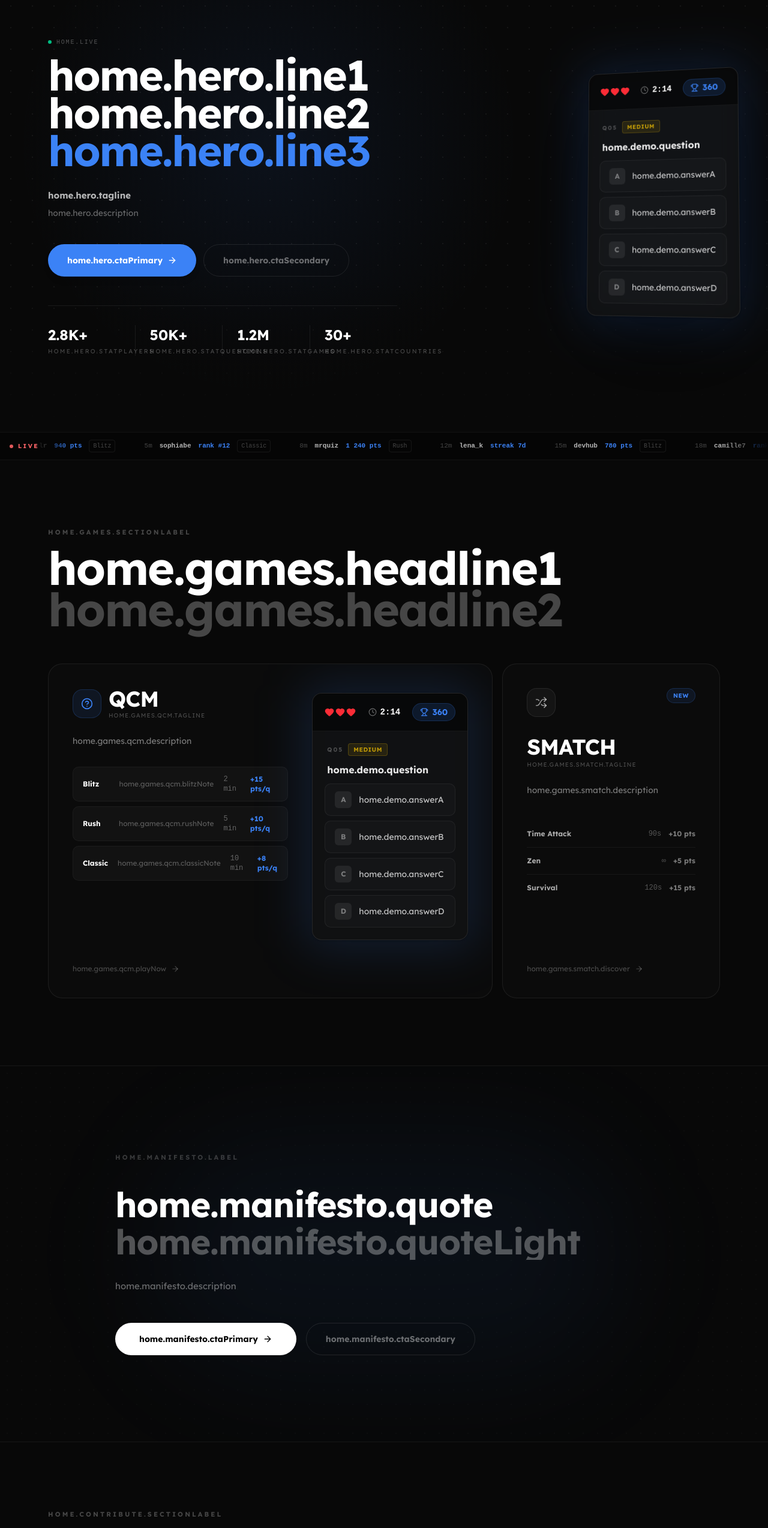
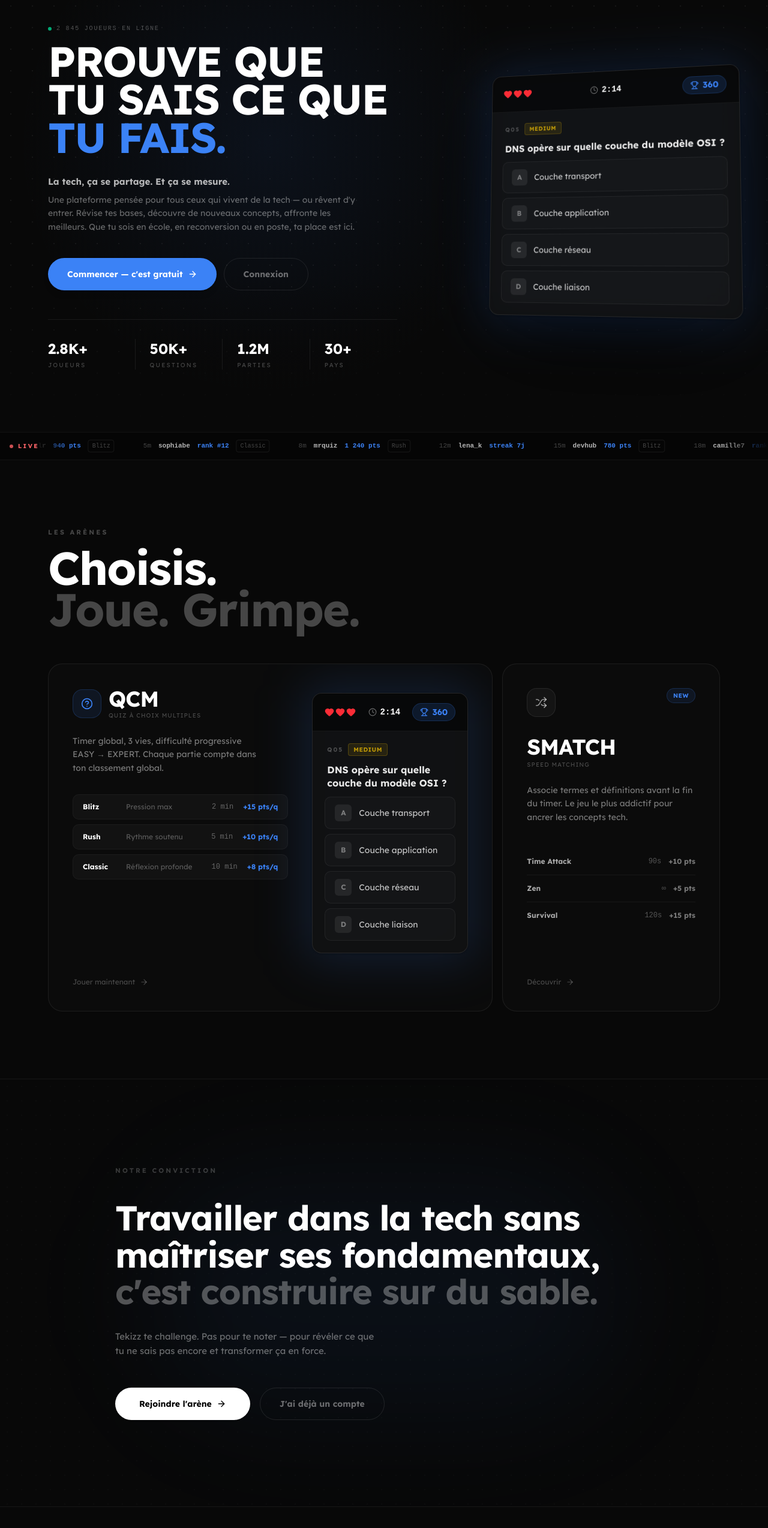
Before and after one commit to Annouuuuuuu/Tekkiz, a React (Vite) app in the folder frontend/: page / in a window 1280 px wide. Shown: the part 80-2627 px from the top of the page at 60% size. Built offline with nearby package versions, Linux system fonts and the light colour scheme.

Commit message:
refactor(home): remove i18n, hardcode French throughout
Also fix remaining English confirm dialog in Settings reset stats action.

```diff
--- a/frontend/src/pages/Home.jsx
+++ b/frontend/src/pages/Home.jsx
@@ -4,7 +4,6 @@
   ArrowRight, Shuffle, HelpCircle, Heart, Trophy,
   Clock, ChevronDown, PenLine, Code2, HandHeart,
 } from "lucide-react";
-import { useTranslation } from "react-i18next";
 import AuthModal from "@/components/auth/AuthModal";
 
 // ─────────────────────────────────────────────────────────────────────────────
@@ -15,18 +14,66 @@
   { user: "axelr",    val: "940 pts",    mode: "Blitz",    ago: "2m" },
   { user: "sophiabe", val: "rank #12",   mode: "Classic",  ago: "5m" },
   { user: "mrquiz",   val: "1 240 pts",  mode: "Rush",     ago: "8m" },
-  { user: "lena_k",   val: "streak 7d",  mode: "",         ago: "12m" },
+  { user: "lena_k",   val: "streak 7j",  mode: "",         ago: "12m" },
   { user: "devhub",   val: "780 pts",    mode: "Blitz",    ago: "15m" },
   { user: "camille7", val: "rank #3",    mode: "Classic",  ago: "18m" },
   { user: "noxvoid",  val: "1 080 pts",  mode: "Survival", ago: "22m" },
   { user: "julek",    val: "860 pts",    mode: "Rush",     ago: "27m" },
 ];
 
+const FAQ_ITEMS = [
+  {
+    q: "C'est quoi Tekizz ?",
+    a: "Une plateforme de quiz pour les passionnés de tech. Deux jeux : QCM pour tester tes connaissances sous pression, Smatch pour associer termes et définitions en temps limité.",
+  },
+  {
+    q: "Pour qui c'est fait ?",
+    a: "Pour tous ceux qui s'intéressent à la tech — devs, étudiants, SRE, data scientists, passionnés de cybersécurité. Si tu veux tester et renforcer tes fondamentaux, Tekizz est fait pour toi.",
+  },
+  {
+    q: "C'est gratuit ?",
+    a: "Oui. Créer un compte suffit. Aucune limitation sur le nombre de parties. Le classement global et les statistiques détaillées sont accessibles à tous.",
+  },
+  {
+    q: "Quelles catégories de questions ?",
+    a: "Algorithmique, structures de données, réseaux, sécurité, DevOps, OS, bases de données, culture tech. Le contenu évolue régulièrement — et tu peux contribuer en soumettant tes propres questions.",
+  },
+  {
+    q: "Comment fonctionne le classement ?",
+    a: "Basé sur ton score moyen sur toutes tes parties. Mis à jour en temps réel après chaque session. Les classements QCM et Smatch sont indépendants.",
+  },
+];
+
+const DEMO_ANSWERS = [
+  { l: "A", text: "Couche transport" },
+  { l: "B", text: "Couche application" },
+  { l: "C", text: "Couche réseau" },
+  { l: "D", text: "Couche liaison" },
+];
+
+const CONTRIBUTE_ITEMS = [
+  {
+    Icon: PenLine,
+    title: "Contenu",
+    body: "Enrichis la plateforme en soumettant du contenu — questions, ressources, corrections — pour faire évoluer les jeux.",
+  },
+  {
+    Icon: Code2,
+    title: "Code",
+    body: "Signale des bugs, propose de nouvelles fonctionnalités ou contribue directement au code source de la plateforme.",
+  },
+  {
+    Icon: HandHeart,
+    title: "Soutien",
+    body: "Aide à financer l'hébergement et le développement pour que Tekizz reste gratuit et continue d'évoluer.",
+  },
+];
+
 // ─────────────────────────────────────────────────────────────────────────────
 // INTERACTIVE QCM DEMO CARD
 // ─────────────────────────────────────────────────────────────────────────────
 
-function GameCard({ question, answers }) {
+function GameCard() {
   const [picked, setPicked] = useState(null);
   const CORRECT = 1;
   const revealed = picked !== null;
@@ -60,12 +107,12 @@
             </span>
           </div>
           <p className="text-base font-semibold leading-snug text-white/90">
-            {question}
+            DNS opère sur quelle couche du modèle OSI ?
           </p>
         </div>
 
         <div className="px-5 pb-5 space-y-2">
-          {answers.map((a, i) => {
+          {DEMO_ANSWERS.map((a, i) => {
             const sel = picked === i;
             const cor = i === CORRECT;
             let card = "border-white/[0.06] bg-white/[0.02] hover:border-white/20";
@@ -201,33 +248,11 @@
 const EASE_OUT_EXPO = [0.16, 1, 0.3, 1];
 
 export default function Home() {
-  const { t } = useTranslation("home");
   const [authOpen, setAuthOpen] = useState(false);
   const [authMode, setAuthMode] = useState("signup");
   const heroRef = useRef(null);
 
   const open = (mode) => { setAuthMode(mode); setAuthOpen(true); };
-
-  const demoAnswers = [
-    { l: "A", text: t("home.demo.answerA") },
-    { l: "B", text: t("home.demo.answerB") },
-    { l: "C", text: t("home.demo.answerC") },
-    { l: "D", text: t("home.demo.answerD") },
-  ];
-
-  const faqItems = [
-    { question: t("home.faq.q1.question"), answer: t("home.faq.q1.answer") },
-    { question: t("home.faq.q2.question"), answer: t("home.faq.q2.answer") },
-    { question: t("home.faq.q3.question"), answer: t("home.faq.q3.answer") },
-    { question: t("home.faq.q4.question"), answer: t("home.faq.q4.answer") },
-    { question: t("home.faq.q5.question"), answer: t("home.faq.q5.answer") },
-  ];
-
-  const contributeItems = [
-    { Icon: PenLine, title: t("home.contribute.contentTitle"), body: t("home.contribute.contentBody") },
-    { Icon: Code2,   title: t("home.contribute.codeTitle"),    body: t("home.contribute.codeBody") },
-    { Icon: HandHeart, title: t("home.contribute.supportTitle"), body: t("home.contribute.supportBody") },
-  ];
 
   // Cursor-tracking spotlight — CSS vars only, zero re-renders
   useEffect(() => {
@@ -256,7 +281,6 @@
             "radial-gradient(700px circle at var(--cx,35%) var(--cy,40%), oklch(0.62 0.19 260/.08) 0%, transparent 60%), #080808",
         }}
       >
-        {/* Dot matrix */}
         <div
           className="pointer-events-none absolute inset-0"
           style={{
@@ -264,13 +288,11 @@
             backgroundSize: "36px 36px",
           }}
         />
-        {/* Bottom mist */}
         <div className="pointer-events-none absolute bottom-0 inset-x-0 h-64 bg-gradient-to-t from-[#080808] to-transparent" />
 
         <div className="relative flex-1 flex flex-col justify-center px-6 sm:px-10 lg:px-20 pt-24 pb-16 lg:pt-28 lg:pb-24 max-w-[1400px] mx-auto w-full">
           <div className="max-w-3xl xl:max-w-[52%]">
 
-            {/* Live indicator */}
             <motion.p
               initial={{ opacity: 0 }}
               animate={{ opacity: 1 }}
@@ -278,30 +300,28 @@
               className="mb-4 flex items-center gap-2 text-[10px] font-mono tracking-[0.18em] text-white/30 uppercase"
             >
               <span className="h-1.5 w-1.5 rounded-full bg-emerald-400 animate-pulse shrink-0" />
-              {t("home.live", { count: "2 845" })}
+              2 845 joueurs en ligne
             </motion.p>
 
-            {/* Headline */}
             <h1 className="text-[clamp(2rem,5.5vw,5rem)] font-black leading-[0.9] tracking-[-0.03em]">
               {[
-                { key: "home.hero.line1", accent: false },
-                { key: "home.hero.line2", accent: false },
-                { key: "home.hero.line3", accent: true },
-              ].map(({ key, accent }, i) => (
-                <div key={key} className="overflow-hidden">
+                { text: "PROUVE QUE", accent: false },
+                { text: "TU SAIS CE QUE", accent: false },
+                { text: "TU FAIS.", accent: true },
+              ].map(({ text, accent }, i) => (
+                <div key={i} className="overflow-hidden">
                   <motion.div
                     initial={{ y: "110%" }}
                     animate={{ y: "0%" }}
                     transition={{ delay: 0.15 + i * 0.12, duration: 0.7, ease: EASE_OUT_EXPO }}
                     className={accent ? "text-primary" : ""}
                   >
-                    {t(key)}
+                    {text}
                   </motion.div>
                 </div>
               ))}
             </h1>
 
-            {/* Subtext */}
             <motion.div
               initial={{ opacity: 0, y: 10 }}
               animate={{ opacity: 1, y: 0 }}
@@ -309,14 +329,16 @@
               className="mt-8 max-w-[520px] space-y-2"
             >
               <p className="text-[15px] font-semibold text-white/70 leading-snug">
-                {t("home.hero.tagline")}
+                La tech, ça se partage. Et ça se mesure.
               </p>
               <p className="text-sm text-white/38 leading-relaxed">
-                {t("home.hero.description")}
+                Une plateforme pensée pour tous ceux qui vivent de la tech — ou
+                rêvent d'y entrer. Révise tes bases, découvre de nouveaux
+                concepts, affronte les meilleurs. Que tu sois en école, en
+                reconversion ou en poste, ta place est ici.
               </p>
             </motion.div>
 
-            {/* CTAs */}
             <motion.div
               initial={{ opacity: 0, y: 10 }}
               animate={{ opacity: 1, y: 0 }}
@@ -327,18 +349,17 @@
                 onClick={() => open("signup")}
                 className="group inline-flex items-center gap-2 bg-primary rounded-full px-8 py-4 text-sm font-bold text-white shadow-xl shadow-primary/20 hover:brightness-110 hover:shadow-primary/35 transition-all"
               >
-                {t("home.hero.ctaPrimary")}
+                Commencer — c'est gratuit
                 <ArrowRight className="h-4 w-4 transition-transform group-hover:translate-x-1" />
               </button>
               <button
                 onClick={() => open("login")}
                 className="inline-flex items-center px-8 py-4 rounded-full text-sm font-semibold text-white/40 border border-white/[0.09] hover:border-white/25 hover:text-white/70 transition-all"
               >
-                {t("home.hero.ctaSecondary")}
+                Connexion
               </button>
             </motion.div>
 
-            {/* Stats strip */}
             <motion.div
               initial={{ opacity: 0 }}
               animate={{ opacity: 1 }}
@@ -346,20 +367,19 @@
               className="mt-12 pt-8 border-t border-white/[0.07] grid grid-cols-2 sm:grid-cols-4 gap-6 sm:gap-0 sm:divide-x sm:divide-white/[0.07]"
             >
               {[
-                { val: "2.8K+", labelKey: "home.hero.statPlayers" },
-                { val: "50K+",  labelKey: "home.hero.statQuestions" },
-                { val: "1.2M",  labelKey: "home.hero.statGames" },
-                { val: "30+",   labelKey: "home.hero.statCountries" },
+                { val: "2.8K+", label: "joueurs" },
+                { val: "50K+",  label: "questions" },
+                { val: "1.2M",  label: "parties" },
+                { val: "30+",   label: "pays" },
               ].map(s => (
-                <div key={s.labelKey} className="sm:px-6 first:pl-0 last:pr-0">
+                <div key={s.label} className="sm:px-6 first:pl-0 last:pr-0">
                   <p className="text-2xl font-black tabular-nums">{s.val}</p>
-                  <p className="text-[10px] uppercase tracking-[0.22em] text-white/25 mt-1">{t(s.labelKey)}</p>
+                  <p className="text-[10px] uppercase tracking-[0.22em] text-white/25 mt-1">{s.label}</p>
                 </div>
               ))}
             </motion.div>
           </div>
 
-          {/* Floating game card — xl+ screens */}
           <div className="absolute right-12 top-1/2 -translate-y-1/2 hidden xl:block">
             <motion.div
               initial={{ opacity: 0, x: 60 }}
@@ -372,7 +392,7 @@
                 filter: "drop-shadow(0px 40px 80px rgba(0,0,0,0.85))",
               }}
             >
-              <GameCard question={t("home.demo.question")} answers={demoAnswers} />
+              <GameCard />
             </motion.div>
           </div>
         </div>
@@ -396,17 +416,17 @@
           className="mb-14"
         >
           <p className="text-[11px] font-black uppercase tracking-[0.28em] text-white/25 mb-4">
-            {t("home.games.sectionLabel")}
+            Les arènes
           </p>
           <h2 className="text-[clamp(2.5rem,6vw,6rem)] font-black leading-[0.9] tracking-tight">
-            {t("home.games.headline1")}<br />
-            <span className="text-white/25">{t("home.games.headline2")}</span>
+            Choisis.<br />
+            <span className="text-white/25">Joue. Grimpe.</span>
           </h2>
         </motion.div>
 
         <div className="grid grid-cols-1 lg:grid-cols-3 gap-4">
 
-          {/* ── QCM (col-span-2) ─────────────────────────────────────────── */}
+          {/* ── QCM ─────────────────────────────────────────── */}
           <motion.div
             initial={{ opacity: 0, y: 28 }}
             whileInView={{ opacity: 1, y: 0 }}
@@ -426,27 +446,28 @@
                   <div>
                     <h3 className="text-4xl font-black leading-none tracking-tight">QCM</h3>
                     <p className="text-[10px] text-white/25 uppercase tracking-widest mt-0.5">
-                      {t("home.games.qcm.tagline")}
+                      Quiz à choix multiples
                     </p>
                   </div>
                 </div>
 
                 <p className="text-sm text-white/45 leading-relaxed mb-8 max-w-xs">
-                  {t("home.games.qcm.description")}
+                  Timer global, 3 vies, difficulté progressive EASY → EXPERT.
+                  Chaque partie compte dans ton classement global.
                 </p>
 
                 <div className="space-y-2">
                   {[
-                    { name: "Blitz",   time: "2 min",  pts: "+15 pts/q", noteKey: "home.games.qcm.blitzNote" },
-                    { name: "Rush",    time: "5 min",  pts: "+10 pts/q", noteKey: "home.games.qcm.rushNote" },
-                    { name: "Classic", time: "10 min", pts: "+8 pts/q",  noteKey: "home.games.qcm.classicNote" },
+                    { name: "Blitz",   time: "2 min",  pts: "+15 pts/q", note: "Pression max" },
+                    { name: "Rush",    time: "5 min",  pts: "+10 pts/q", note: "Rythme soutenu" },
+                    { name: "Classic", time: "10 min", pts: "+8 pts/q",  note: "Réflexion profonde" },
                   ].map(m => (
                     <div
                       key={m.name}
                       className="flex items-center gap-4 px-4 py-3 rounded-xl bg-white/[0.03] border border-white/[0.04] hover:border-white/10 transition-colors"
                     >
                       <span className="text-xs font-black w-14 text-white">{m.name}</span>
-                      <span className="text-xs text-white/30 flex-1">{t(m.noteKey)}</span>
+                      <span className="text-xs text-white/30 flex-1">{m.note}</span>
                       <span className="text-xs text-white/35 font-mono">{m.time}</span>
                       <span className="text-xs text-primary font-black">{m.pts}</span>
                     </div>
@@ -455,17 +476,17 @@
               </div>
 
               <div className="sm:w-[260px] shrink-0 flex items-center justify-center py-2">
-                <GameCard question={t("home.demo.question")} answers={demoAnswers} />
+                <GameCard />
               </div>
             </div>
 
             <div className="relative mt-8 flex items-center gap-2 text-xs text-white/25 group-hover:text-white/60 transition-colors">
-              {t("home.games.qcm.playNow")}
+              Jouer maintenant
               <ArrowRight className="h-3.5 w-3.5 transition-transform group-hover:translate-x-1" />
             </div>
           </motion.div>
 
-          {/* ── SMATCH (col-span-1) ───────────────────────────────────────── */}
+          {/* ── SMATCH ───────────────────────────────────────── */}
           <motion.div
             initial={{ opacity: 0, y: 28 }}
             whileInView={{ opacity: 1, y: 0 }}
@@ -487,10 +508,11 @@
               </div>
 
               <h3 className="text-4xl font-black leading-none tracking-tight mb-1">SMATCH</h3>
-              <p className="text-[10px] text-white/25 uppercase tracking-widest mb-6">{t("home.games.smatch.tagline")}</p>
+              <p className="text-[10px] text-white/25 uppercase tracking-widest mb-6">Speed matching</p>
 
               <p className="text-sm text-white/45 leading-relaxed mb-10">
-                {t("home.games.smatch.description")}
+                Associe termes et définitions avant la fin du timer. Le jeu
+                le plus addictif pour ancrer les concepts tech.
               </p>
 
               <div className="divide-y divide-white/[0.05]">
@@ -511,7 +533,7 @@
             </div>
 
             <div className="relative mt-8 flex items-center gap-2 text-xs text-white/25 group-hover:text-white/60 transition-colors">
-              {t("home.games.smatch.discover")}
+              Découvrir
               <ArrowRight className="h-3.5 w-3.5 transition-transform group-hover:translate-x-1" />
             </div>
           </motion.div>
@@ -539,7 +561,7 @@
             transition={{ duration: 0.5 }}
             className="text-[11px] font-black uppercase tracking-[0.28em] text-white/20 mb-10"
           >
-            {t("home.manifesto.label")}
+            Notre conviction
           </motion.p>
 
           <div className="overflow-hidden">
@@ -550,8 +572,8 @@
               transition={{ duration: 0.85, ease: EASE_OUT_EXPO }}
               className="text-[clamp(1.85rem,4.5vw,4rem)] font-black leading-[1.07] tracking-[-0.02em]"
             >
-              {t("home.manifesto.quote")}{" "}
-              <span className="text-white/30">{t("home.manifesto.quoteLight")}</span>
+              Travailler dans la tech sans maîtriser ses fondamentaux,{" "}
+              <span className="text-white/30">c'est construire sur du sable.</span>
             </motion.h2>
           </div>
 
@@ -562,7 +584,8 @@
             transition={{ delay: 0.28, duration: 0.6 }}
             className="mt-8 text-white/40 text-[15px] leading-relaxed max-w-md"
           >
-            {t("home.manifesto.description")}
+            Tekizz te challenge. Pas pour te noter — pour révéler ce que tu
+            ne sais pas encore et transformer ça en force.
           </motion.p>
 
           <motion.div
@@ -576,14 +599,14 @@
               onClick={() => open("signup")}
               className="group inline-flex items-center gap-2 bg-white text-black rounded-full px-10 py-4 text-sm font-black hover:bg-white/90 transition-all shadow-2xl shadow-white/10"
             >
-              {t("home.manifesto.ctaPrimary")}
+              Rejoindre l'arène
               <ArrowRight className="h-4 w-4 transition-transform group-hover:translate-x-1" />
             </button>
             <button
               onClick={() => open("login")}
               className="inline-flex items-center gap-2 px-8 py-4 rounded-full text-sm font-semibold text-white/40 border border-white/[0.1] hover:text-white/70 hover:border-white/25 transition-all"
             >
-              {t("home.manifesto.ctaSecondary")}
+              J'ai déjà un compte
             </button>
           </motion.div>
         </div>
@@ -602,17 +625,16 @@
           className="mb-16"
         >
           <p className="text-[11px] font-black uppercase tracking-[0.28em] text-white/25 mb-4">
-            {t("home.contribute.sectionLabel")}
+            Communauté · Open
           </p>
           <h2 className="text-[clamp(2.5rem,6vw,6rem)] font-black leading-[0.9] tracking-tight">
-            {t("home.contribute.headline1")}<br />
-            <span className="text-white/25">{t("home.contribute.headline2")}</span>
+            Tu écris.<br />
+            <span className="text-white/25">La communauté joue.</span>
           </h2>
         </motion.div>
 
-        {/* 3 contribution spaces */}
         <div className="grid grid-cols-1 sm:grid-cols-3 gap-4 mb-14">
-          {contributeItems.map(({ Icon, title, body }, i) => (
+          {CONTRIBUTE_ITEMS.map(({ Icon, title, body }, i) => (
             <motion.div
               key={i}
               initial={{ opacity: 0, y: 24 }}
@@ -630,7 +652,6 @@
           ))}
         </div>
 
-        {/* Inline CTA */}
         <motion.div
           initial={{ opacity: 0 }}
           whileInView={{ opacity: 1 }}
@@ -640,17 +661,17 @@
         >
           <div>
             <p className="text-base font-bold text-white mb-1">
-              {t("home.contribute.bannerTitle")}
+              La plateforme évolue grâce à sa communauté.
             </p>
             <p className="text-sm text-white/40">
-              {t("home.contribute.bannerSub")}
+              Chacun contribue à sa façon — contenu, code ou soutien financier.
             </p>
           </div>
           <button
             onClick={() => open("signup")}
             className="group shrink-0 inline-flex items-center gap-2 bg-white text-black rounded-full px-7 py-3.5 text-sm font-black hover:bg-white/90 transition-all whitespace-nowrap"
           >
-            {t("home.contribute.ctaButton")}
+            Contribuer
             <ArrowRight className="h-4 w-4 transition-transform group-hover:translate-x-1" />
           </button>
         </motion.div>
@@ -668,7 +689,7 @@
             className="mb-16"
           >
             <p className="text-[11px] font-black uppercase tracking-[0.28em] text-white/20 mb-4">
-              {t("home.faq.sectionLabel")}
+              Questions fréquentes
             </p>
             <h2 className="text-[clamp(3rem,8vw,7rem)] font-black leading-none tracking-tight">
               FAQ
@@ -676,8 +697,8 @@
           </motion.div>
 
           <div>
-            {faqItems.map((item, i) => (
-              <FaqItem key={i} q={item.question} a={item.answer} index={i} />
+            {FAQ_ITEMS.map((item, i) => (
+              <FaqItem key={i} q={item.q} a={item.a} index={i} />
             ))}
           </div>
         </div>
--- a/frontend/src/pages/dashboard/Settings.jsx
+++ b/frontend/src/pages/dashboard/Settings.jsx
@@ -47,7 +47,7 @@
   };
 
   const handleResetStats = async () => {
-    if (!window.confirm("Reset all your QCM statistics? This cannot be undone.")) return;
+    if (!window.confirm("Réinitialiser toutes vos statistiques QCM ? Cette action est irréversible.")) return;
     setIsResetting(true);
     try {
       await qcmGameService.resetUserStats();
```
